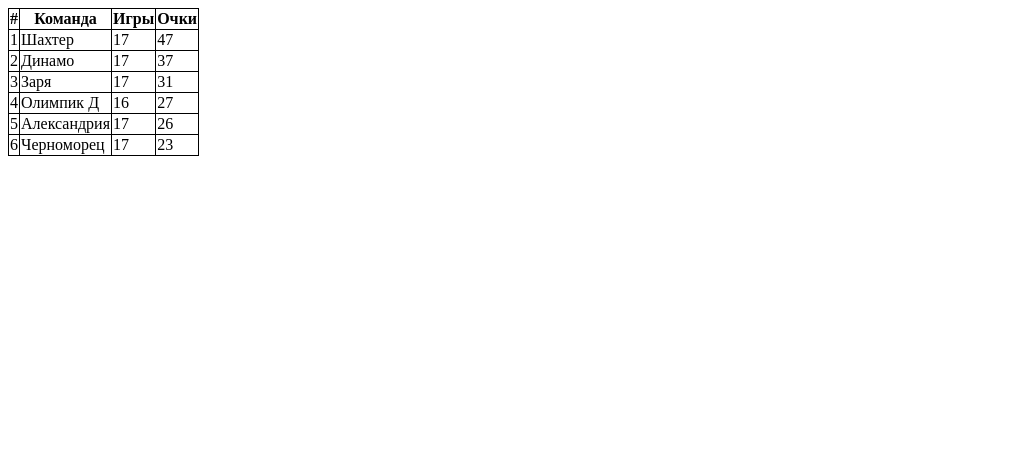
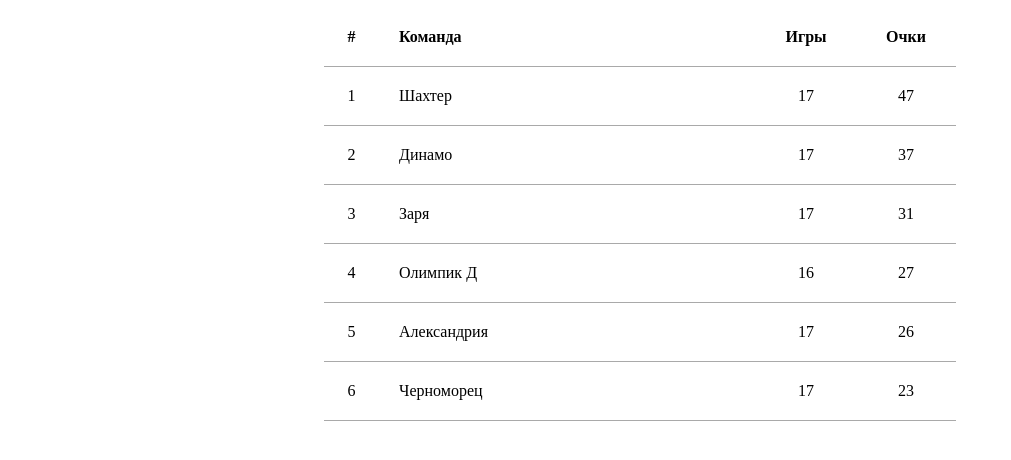
Before and after one commit to DanilVovk/formatted-table, a plain HTML site: page index.html in a window 1280 px wide. Shown: the whole page, without its empty margins (0-1011 px from the left). Drawn offline with Linux system fonts and the light colour scheme.

Commit message:
Positioning

```diff
--- a/style.css
+++ b/style.css
@@ -1,4 +1,29 @@
+table{
+	width: 50%;
+	position: relative;
+	left: 25%;
+}
+
 table, th, td {
-	border: 1px solid black;
+	border-bottom: 1px solid #A9A9A9;
 	border-collapse: collapse;
 }
+
+th, td {
+	padding: 20px;
+	text-align: center;
+}
+
+/*set left positioning for team names*/
+th:nth-child(2), td:nth-child(2){
+	text-align: left;
+}
+
+td:first-child{
+	width: 15px;
+}
+
+/*every coloumn starting from 3rd */
+td:nth-child(n+3){
+	width: 60px;
+}
```
